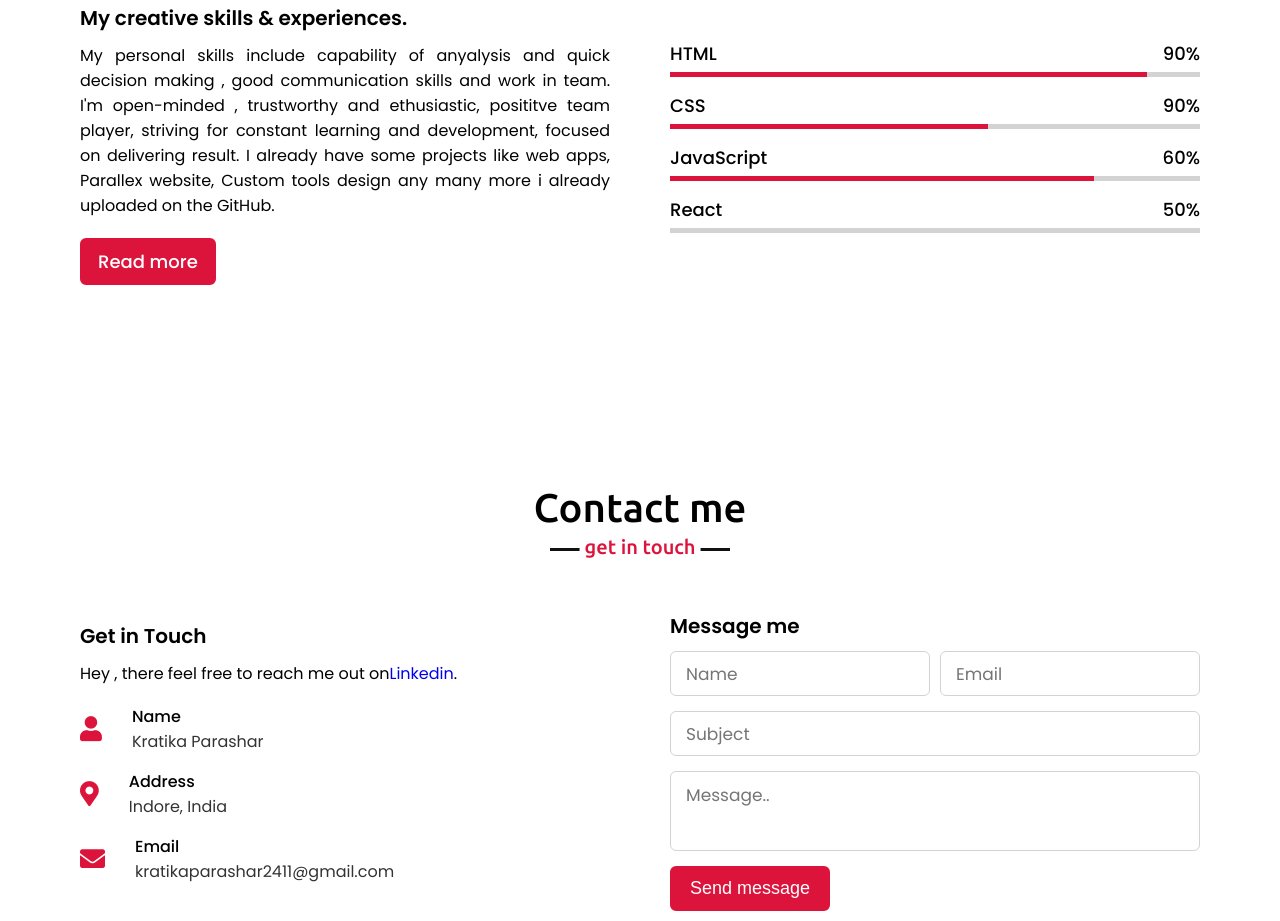
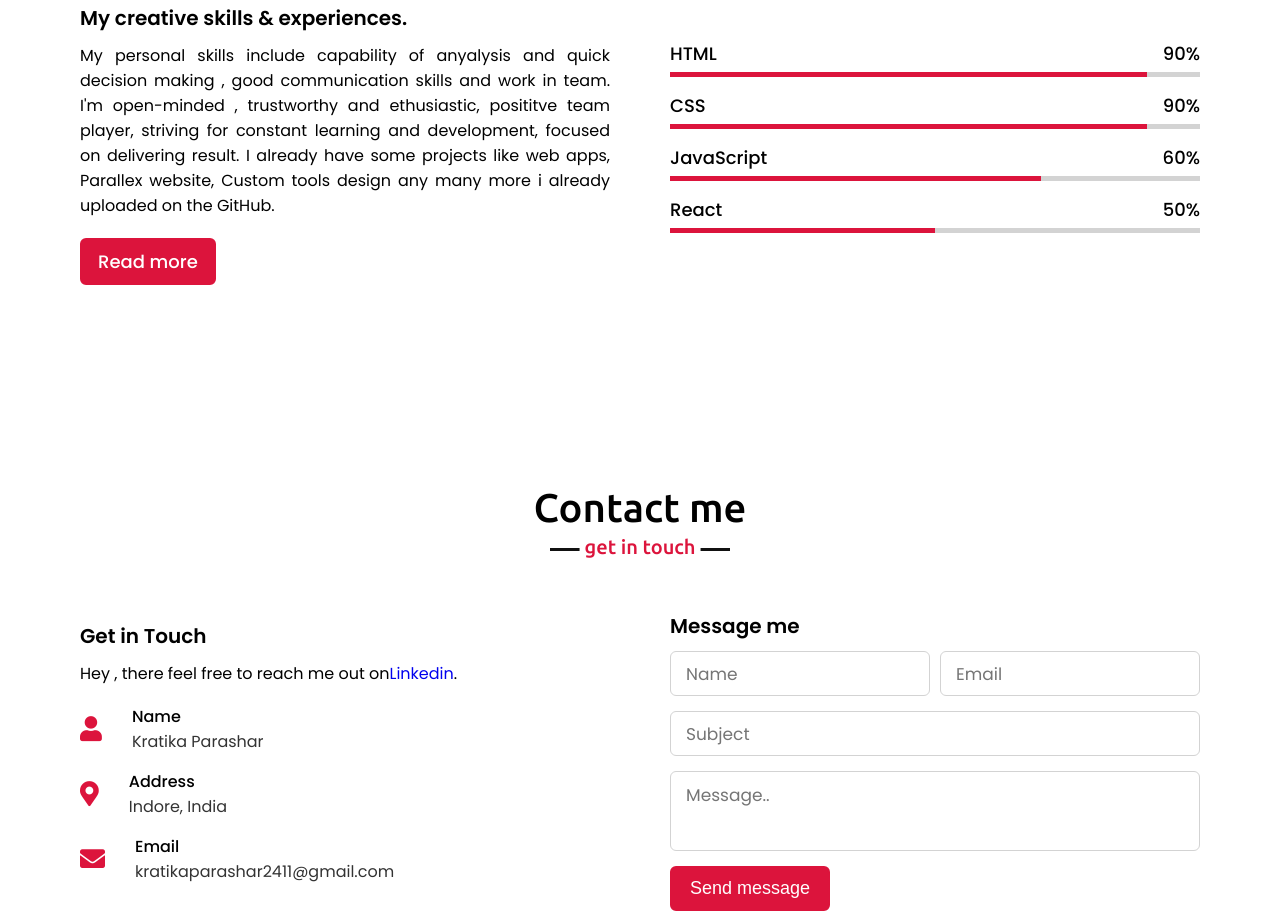
Before and after one commit to kratmi-24/Portfolio, a plain HTML site: page index.html in a window 1280 px wide. Shown: the part 2438-3359 px from the top of the page. Drawn offline with nearby package versions, Linux system fonts and the light colour scheme.

Commit message:
Update style.css

```diff
--- a/style.css
+++ b/style.css
@@ -371,17 +371,15 @@ section .title::after {
   width: 90%;
 }
 .skills-content .right .css::before {
-  width: 60%;
+  width: 90%;
 }
 .skills-content .right .js::before {
-  width: 80%;
+  width: 70%;
 }
-.skills-content .right .php::before {
+.skills-content .right .react::before {
   width: 50%;
 }
-.skills-content .right .mysql::before {
-  width: 70%;
-}
+
 
 /* teams section styling */
 .teams .title::after {
```
